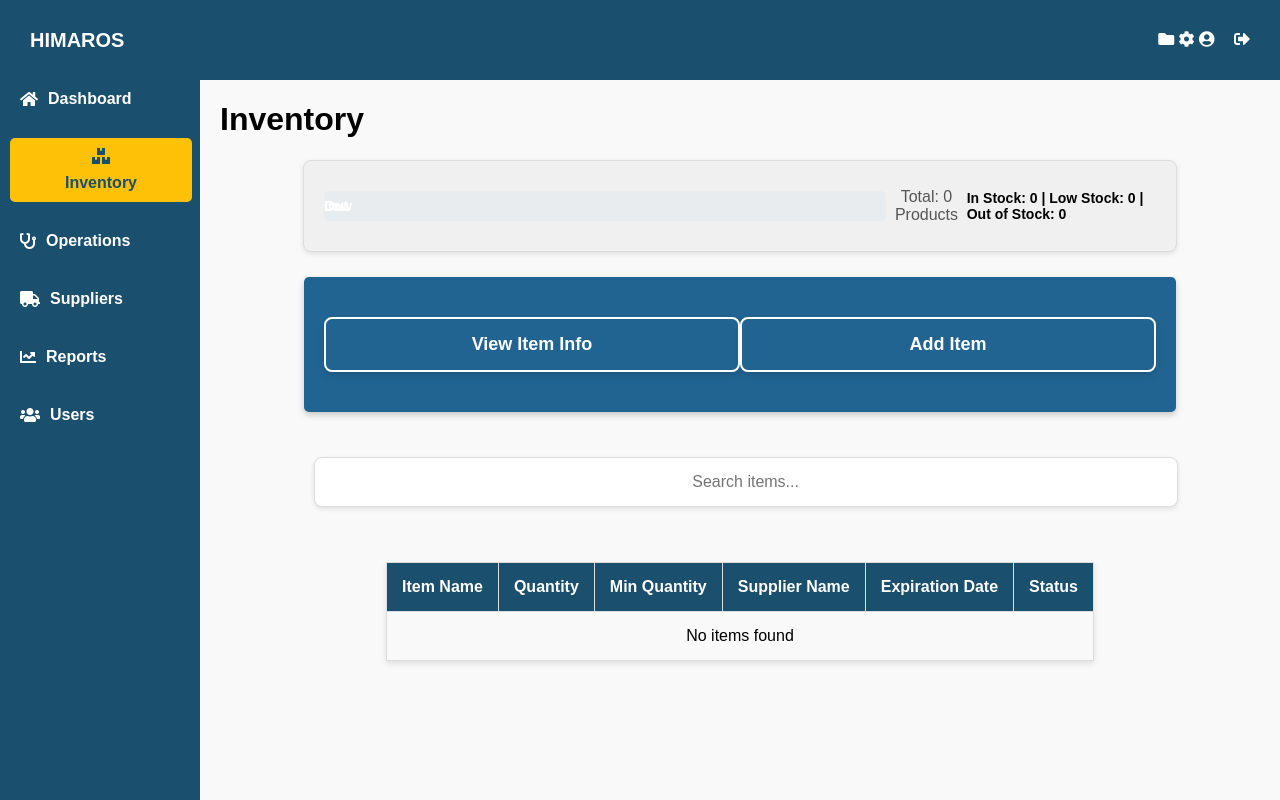
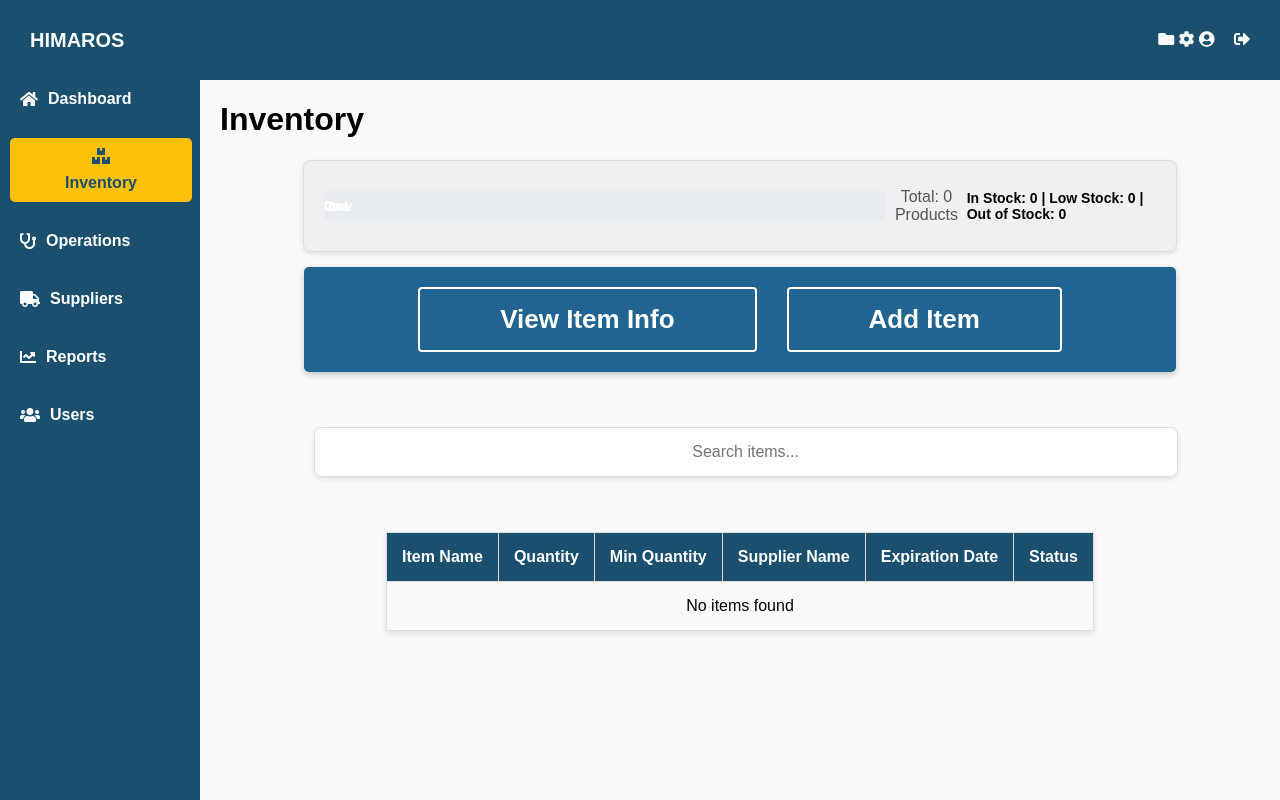
Before and after one commit to CS-UCY-EPL343/epl343.winter24.team12, a PHP site: page /backend/admin/admin_inventory.php in a window 1280 px wide. Run offline with PHP 8.4, Linux system fonts and the light colour scheme; the visitor is signed in with stand-in values (Sample User, id 1); data that the repository does not hold is empty.

Commit message:
fixed buttons
fixed the View Item Info button and Add New Item button

```diff
--- a/backend/admin/admin_inventory.php
+++ b/backend/admin/admin_inventory.php
@@ -216,10 +216,7 @@ $stmt->close();
             justify-content: center;
             align-items: center;
             width: 80%;
-            height: 50%
-                /* Match the progress bar width */
-                max-width: 100%;
-            margin: 10px auto;
+            height: 50% margin: 10px auto;
             /* Center the box */
             box-shadow: 0 3px 6px rgba(0, 0, 0, 0.2);
         }
@@ -231,32 +228,51 @@ $stmt->close();
             width: 100%;
         }
 
+        .button-container {
+            display: flex;
+            /* Flexbox for layout */
+            gap: 30px;
+            /* Increase spacing between buttons */
+            justify-content: center;
+            /* Center buttons horizontally */
+            flex-wrap: wrap;
+            /* Allow wrapping on smaller screens */
+        }
+
+
+
         .view-item-btn {
-            display: block;
             background-color: #216491;
-            /* Bootstrap primary blue */
+            /* Match dashboard button background */
             color: white;
-            font-size: 18px;
+            /* White text */
+            padding: 15px 80px;
+            /* Same padding as dashboard buttons */
+            border: 2px solid white;
+            /* White border */
+            border-radius: 4px;
+            /* Rounded corners */
+            cursor: pointer;
+            /* Pointer cursor */
+            font-size: 26px;
+            /* Same font size as dashboard buttons */
             font-weight: bold;
-            padding: 15px;
+            /* Bold text */
             text-align: center;
-            border: 2px solid white;
-            border-radius: 8px;
-            width: 80%;
-            /* Same width as the progress bar */
-            margin: 20px auto;
-            /* Center it */
-            cursor: pointer;
-            box-shadow: 0 4px 6px rgba(0, 0, 0, 0.1);
+            /* Center align text */
             transition: all 0.3s ease;
+            /* Smooth transition for hover effects */
+            width: auto;
+            /* Allow flexibility in button width */
         }
 
         .view-item-btn:hover {
-            background-color: #0056b3;
-            /* Darker blue for hover */
-            transform: translateY(-2px);
-            box-shadow: 0 6px 8px rgba(0, 0, 0, 0.15);
+            background-color: #1a4f6e;
+            /* Slightly darker blue on hover */
+            border-color: #ffc107;
+            /* Yellow border on hover */
         }
+
 
         /* Inventory Table */
         .content {
@@ -369,12 +385,14 @@ $stmt->close();
             </div>
 
             <div class="scan-box">
+                <div class="button-container">
                     <button class="view-item-btn" onclick="location.href='../common/view_item_info.php';">
                         View Item Info
                     </button>
                     <button class="view-item-btn" onclick="location.href='../common/add_item.php';">
                         Add Item
                     </button>
+                </div>
             </div>
 
             <!-- Search Bar -->
```
Lines whose indentation alone changed are shown as unchanged.
